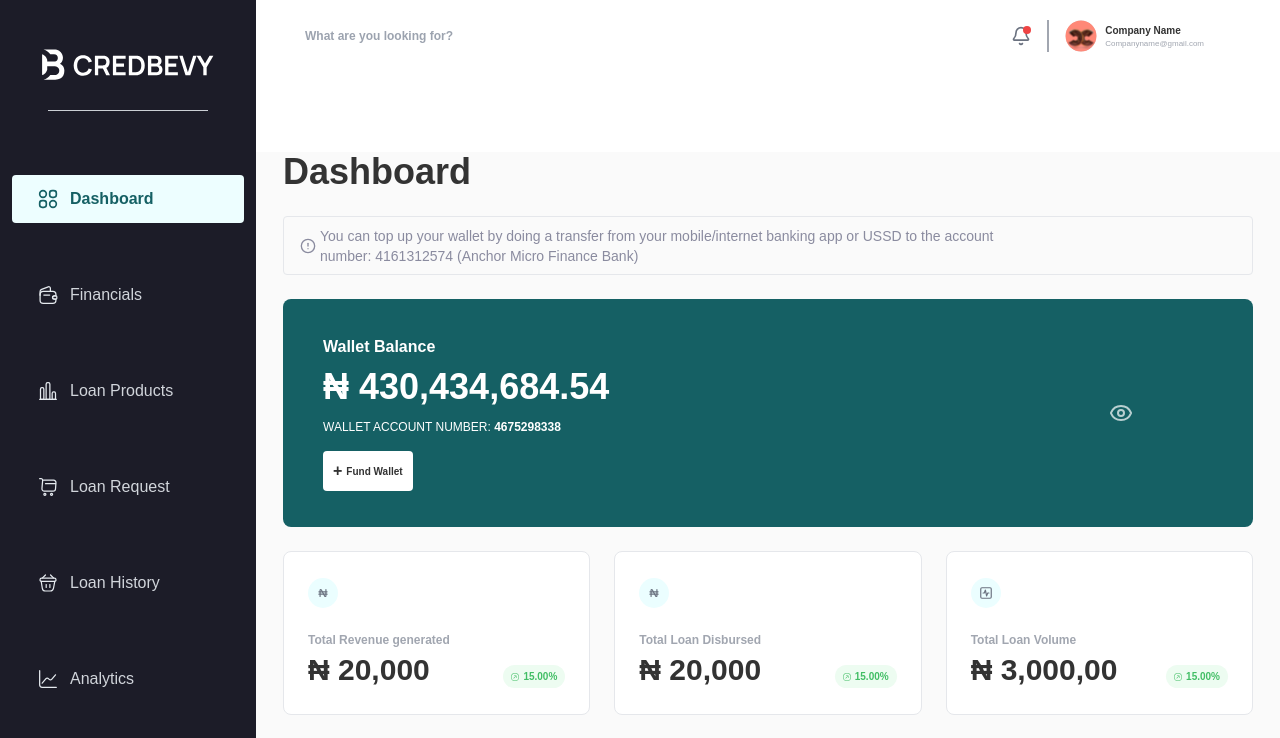
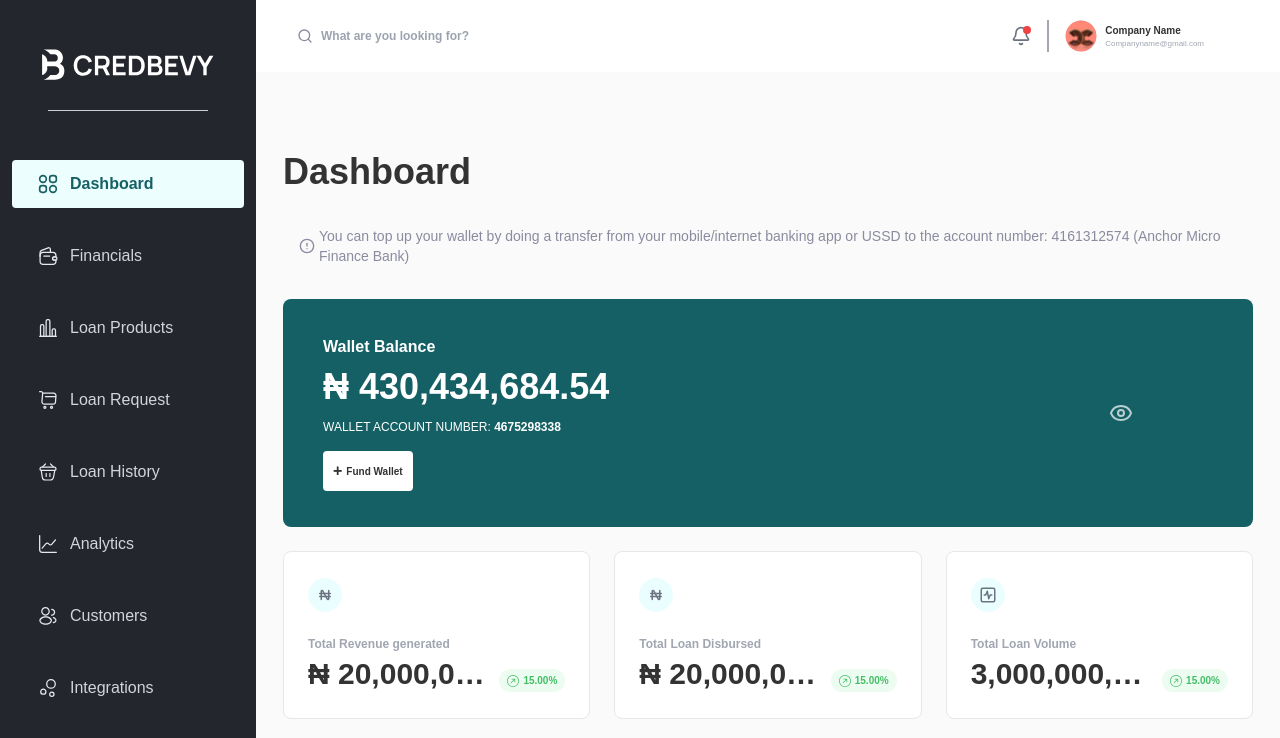
Before and after one commit to khadii/CREDBEVY2, a Next.js app: page /dashboard in a window 1280 px wide. Shown: the top 738 px of the page. Built offline with nearby package versions, Linux system fonts and the light colour scheme.

Commit message:
dashboard

```diff
--- a/src/app/components/Card.tsx
+++ b/src/app/components/Card.tsx
@@ -1,6 +1,5 @@
-import { CircleArrowOutUpRight } from "lucide-react";
 import { ReactNode } from "react";
-import { BsArrowUpRightCircle, BsArrowUpRightCircleFill } from "react-icons/bs";
+import { BsArrowUpRightCircle } from "react-icons/bs";
 
 interface CardProps {
   title: string;
@@ -10,25 +9,20 @@ interface CardProps {
 }
 
 const Card = ({ title, amount, percentage, icon }: CardProps) => {
-  // const slicedAmount = amount.length > 8 ? amount.slice(0, 8) + "..." : amount;
-
   return (
-    <div className="px-6 py-[26px] border  bg-white rounded-lg">
-      <div className="flex flex-col items-start w-full ">
+    <div className="px-6 py-[26px] border bg-white rounded-lg">
+      <div className="flex flex-col items-start w-full">
         <div className="bg-[#EBFEFF] p-2 rounded-full mb-6">{icon}</div>
         <p className="text-[#A1A6B0] font-bold text-xs mb-1">{title}</p>
         <div className="flex justify-between items-end w-full">
-  <div className="w-full ">
-    <h2 className="text-3xl font-bold text-[#333333]">{amount}</h2>
-  </div>
-  <div className="bg-[#EDFCF1] rounded-full flex items-center space-x-1  px-2 py-1">
-    <div>
-     <BsArrowUpRightCircle fontWeight={'700'} className="h-2 w-2 text-[#42BE65] font-bold" />
-    </div>
-    <p className="text-[#42BE65] text-[10px] font-bold">{percentage}</p>
-  </div>
-</div>
-
+          <div className="flex-1 min-w-0">
+            <h2 className="text-3xl font-extrabold text-[#333333] truncate">{amount}</h2>
+          </div>
+          <div className="bg-[#EDFCF1] rounded-full flex items-center space-x-1 px-2 py-1 ml-2">
+            <BsArrowUpRightCircle className="h-3 w-3 text-[#42BE65]" />
+            <p className="text-[#42BE65] text-[10px] font-bold">{percentage}</p>
+          </div>
+        </div>
       </div>
     </div>
   );
--- a/src/app/components/Dashboard.tsx
+++ b/src/app/components/Dashboard.tsx
@@ -36,9 +36,11 @@ export default function Dashboard() {
       <div className="">
         {/* title */}
 
-        <p className="font-semibold text-4xl text-[#333333] mb-6">Dashboard</p>
+        <p className="font-semibold text-4xl text-[#333333] mb-6 bg-[#FAFAFA]">
+          Dashboard
+        </p>
         {/* notification */}
-        <div className="w-full py-4 md:py-0 md:h-[59px] pl-[16px] pr-[117px] gap-1 mb-6 flex items-center justify-center border border-gray-200 rounded-[4px] ">
+        <div className="w-full pl-[16px] py-4 md:py-0 md:h-[59px] min-w-[#FFFFFF] gap-1 mb-6 flex items-center   bg-whitw  rounded-[4px]  ">
           <div>
             {" "}
             <CircleAlert className="h-4 w-4 text-[#8A8B9F]" />
@@ -95,20 +97,20 @@ export default function Dashboard() {
 const stats = [
   {
     title: "Total Revenue generated",
-    amount: "₦ 20,000",
+    amount: "₦ 20,000,000.00",
     percentage: "15.00%",
-    icon: <TbCurrencyNaira size={'14px'} className="text-gray-500" />,
+    icon: <TbCurrencyNaira size={"18px"} className="text-gray-500" />,
   },
   {
     title: "Total Loan Disbursed",
-    amount: "₦ 20,000",
+    amount: "₦ 20,000,000.00", // Removed ₦
     percentage: "15.00%",
-    icon: <TbCurrencyNaira size={'14px'} className="text-gray-500" />,
+    icon: <TbCurrencyNaira size={"18px"} className="text-gray-500" />,
   },
   {
     title: "Total Loan Volume",
-    amount: "₦ 3,000,00",
+    amount: "3,000,000,000",
     percentage: "15.00%",
-    icon: <SquareActivity   size={14} className="text-gray-500" />,
+    icon: <SquareActivity size={"18px"} className="text-gray-500" />,
   },
 ];
--- a/src/app/components/Layout/Layout.tsx
+++ b/src/app/components/Layout/Layout.tsx
@@ -7,13 +7,13 @@ export default function Layout({ children }: { children: React.ReactNode }) {
     <div className='w-full'>
       <div className='flex  flex-col w-full'>
         <div className=' flex flex-row'>
-          <div className=' bg-[#1C1C28] md:min-w-64 '>
+          <div className=' bg-[#24262D] md:min-w-64 '>
             <Sidebar />
           </div>
 
           <div className='flex flex-col  min-w-6xl w-full'>
             <div className='sticky top-0 bg-white z-50'><TopBar /></div>
-            <div className='px-[27px]  mt-20 bg-[#FAFAFA]'>
+            <div className='px-[27px]  pt-20 bg-[#FAFAFA]'>
               {children}
             </div>
           </div>
--- a/src/app/components/Layout/SideBar/SIdeBar.tsx
+++ b/src/app/components/Layout/SideBar/SIdeBar.tsx
@@ -12,15 +12,15 @@ export function Sidebar() {
   const line = "/Image/Line.svg";
 
   return (
-    <div className="flex flex-col bg-[#1C1C28] text-white sticky top-0 pb-6 md:min-w-64 w-full"> {/* Set a fixed width */}
-      <div className="w-full flex justify-center pt-12">
+    <div className="flex flex-col bg-[#24262D] text-white sticky top-0 pb-6 md:min-w-64 w-full"> {/* Set a fixed width */}
+      <div className="w-full flex justify-center pt-12 ">
         <img src={logo2} alt="Credbevy Logo" className="h-[34px] w-auto" />
       </div>
-      <div className="w-full flex justify-center mt-7 h-full">
+      <div className="w-full flex justify-center mt-7 h-full mb-[49px]">
         <img src={line} alt="Credbevy Logo" className="h-[1px] w-40" />
       </div>
 
-      <nav className="space-y-12 px-3">
+      <nav className=" px-3">
         {menuItems.map((item) => {
           const isActive = pathname === item.href;
           const iconSrc = isActive ? item.activeIcon : item.icon;
@@ -29,7 +29,7 @@ export function Sidebar() {
             <Link
               key={item.id}
               href={item.href}
-              className={`group flex items-center rounded-[4px] px-[26px] py-3 text-base font-meduim mt-16 ${
+              className={`group flex items-center rounded-[4px] px-[26px] py-3 text-base mb-6 font-meduim ${
                 isActive ? "bg-[#EDFEFF] text-[#156064] font-bold text-base" : "text-gray-300 text-base font-meduim"
               }`}
             >
--- a/src/app/components/Layout/navBar/NavBar.tsx
+++ b/src/app/components/Layout/navBar/NavBar.tsx
@@ -1,20 +1,16 @@
 "use client";
 
-import { Search, Bell } from "lucide-react";
+import { Search, Bell, LucideSearch } from "lucide-react";
 
 export default function TopBar() {
     const userimg = "/Image/Ellipse.svg";
     const search = "/Image/search.svg";
   return (
-    <div className="flex items-center justify-between h-[72px] w-full  bg-white  pr-[76px] pl-[41px]">
+    <div className="flex items-center justify-between h-full min-h-[72px] w-full  bg-white  pr-[76px] pl-[41px]">
       {/* Search Bar */}
       <div className="flex items-center ">
     <div>
-    <img
-            src={search}
-            alt="Profile"
-            className="w-4 h-4 rounded-full aspect-squarez"
-          />
+     <LucideSearch size={16} color="#8A8B9F" />
     </div>
         <input
           type="search"
--- a/src/app/components/Search.tsx
+++ b/src/app/components/Search.tsx
@@ -15,7 +15,7 @@ const LoanRequestActions: React.FC<LoanRequestActionsProps> = ({
   onSeeAllClick,
 }) => {
   return (
-    <div className="flex justify-between items-center mt-6 bg-white">
+    <div className="flex justify-between items-center mt-6 bg-[#FAFAFA]">
       <div className="flex gap-4">
         <button
           onClick={onSearchClick}
```
